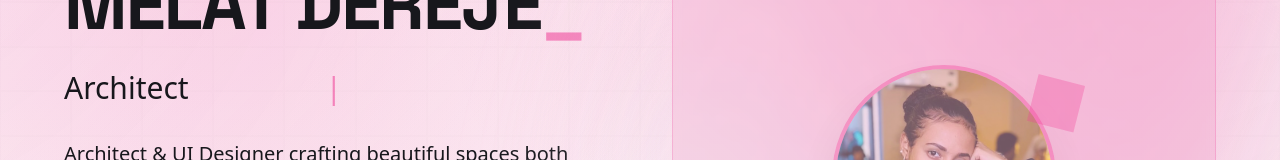
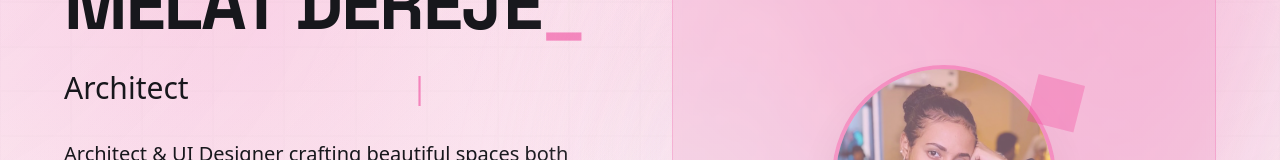
Before and after one commit to zeruhabesha/melatdereje, a Next.js app: page / in a window 1280 px wide. Shown: the part 220-380 px from the top of the page. Built offline with nearby package versions, Linux system fonts and the light colour scheme.

Commit message:
Stabilize hero typing layout

```diff
--- a/components/hero.tsx
+++ b/components/hero.tsx
@@ -88,8 +88,8 @@ export default function Hero({ isLoaded }: HeroProps) {
           </h1>
 
           <div className="typing-container mb-6 h-[3rem] md:h-[3.5rem] flex items-center">
-            <p className="text-2xl md:text-3xl font-medium text-muted-foreground w-full">
-              <span className="inline-block min-w-[15ch]">
+            <p className="text-2xl md:text-3xl font-medium text-muted-foreground w-full flex items-center" aria-live="polite">
+              <span className="inline-flex w-[18ch] sm:w-[20ch] whitespace-nowrap">
                 {profession}
               </span>
               <span className="text-primary animate-pulse ml-1">|</span>
```
